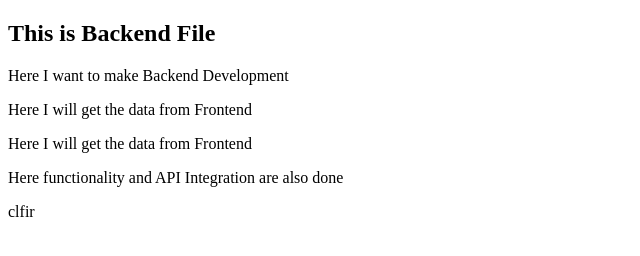
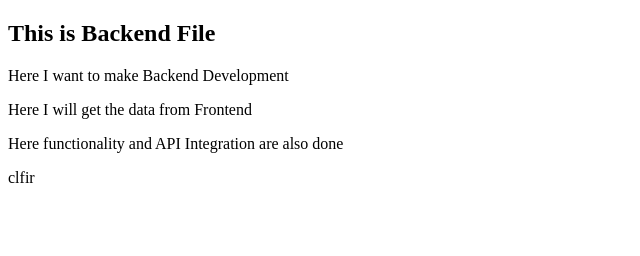
Before and after one commit to MohanKumar26596/new-project, a plain HTML site: page index2.html in a window 1280 px wide. Shown: the whole page, without its empty margins (0-640 px from the left). Drawn offline with Linux system fonts and the light colour scheme.

Commit message:
extra lines deleted

```diff
--- a/index2.html
+++ b/index2.html
@@ -9,7 +9,6 @@
     <h2>This is Backend File</h2>
     <p>Here I want to make Backend Development</p>
     <p>Here I will get the data from Frontend</p>
-    <p>Here I will get the data from Frontend</p>
     <p>Here functionality and API Integration are also done</p>
 </body>
 </html>clfir
```
